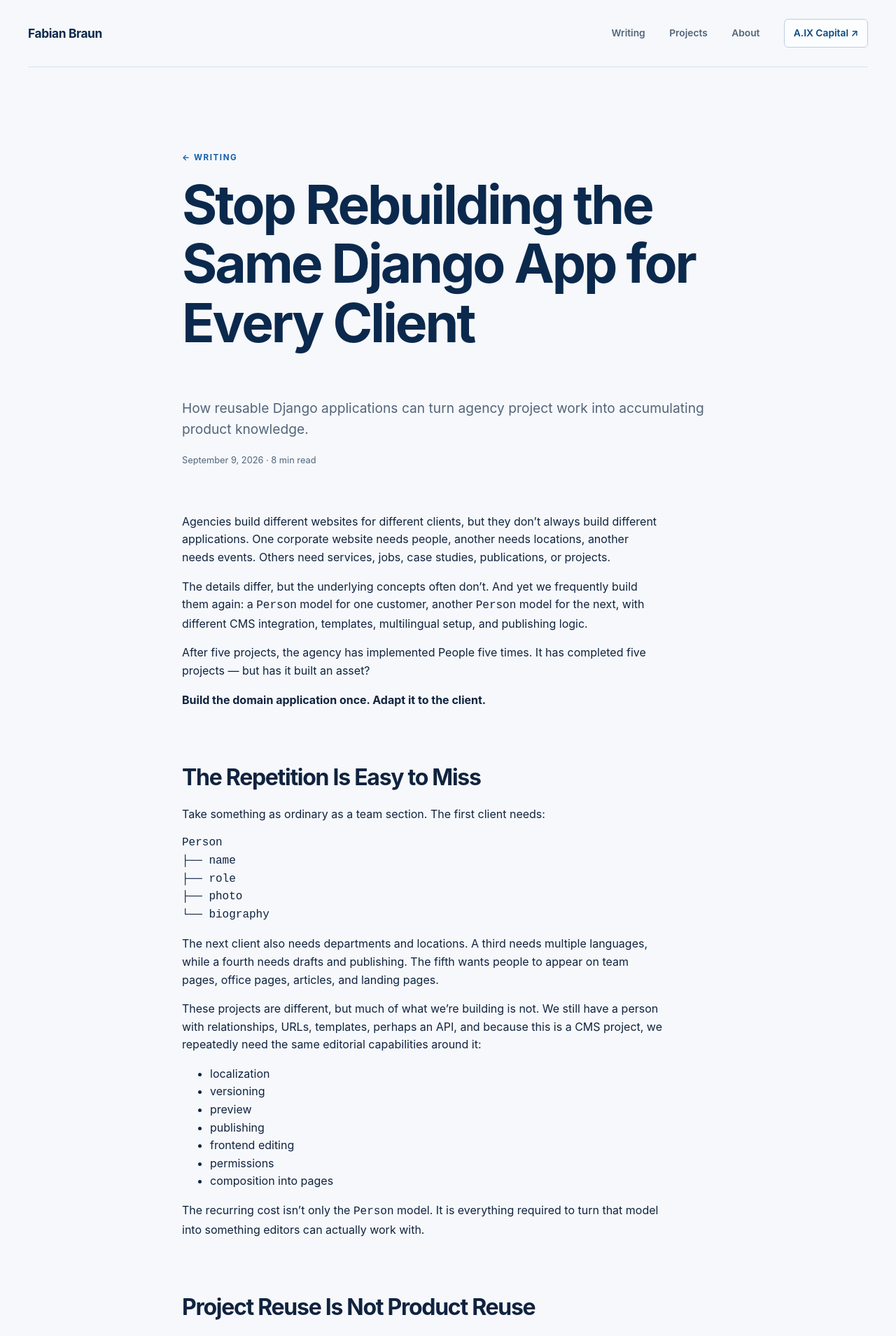
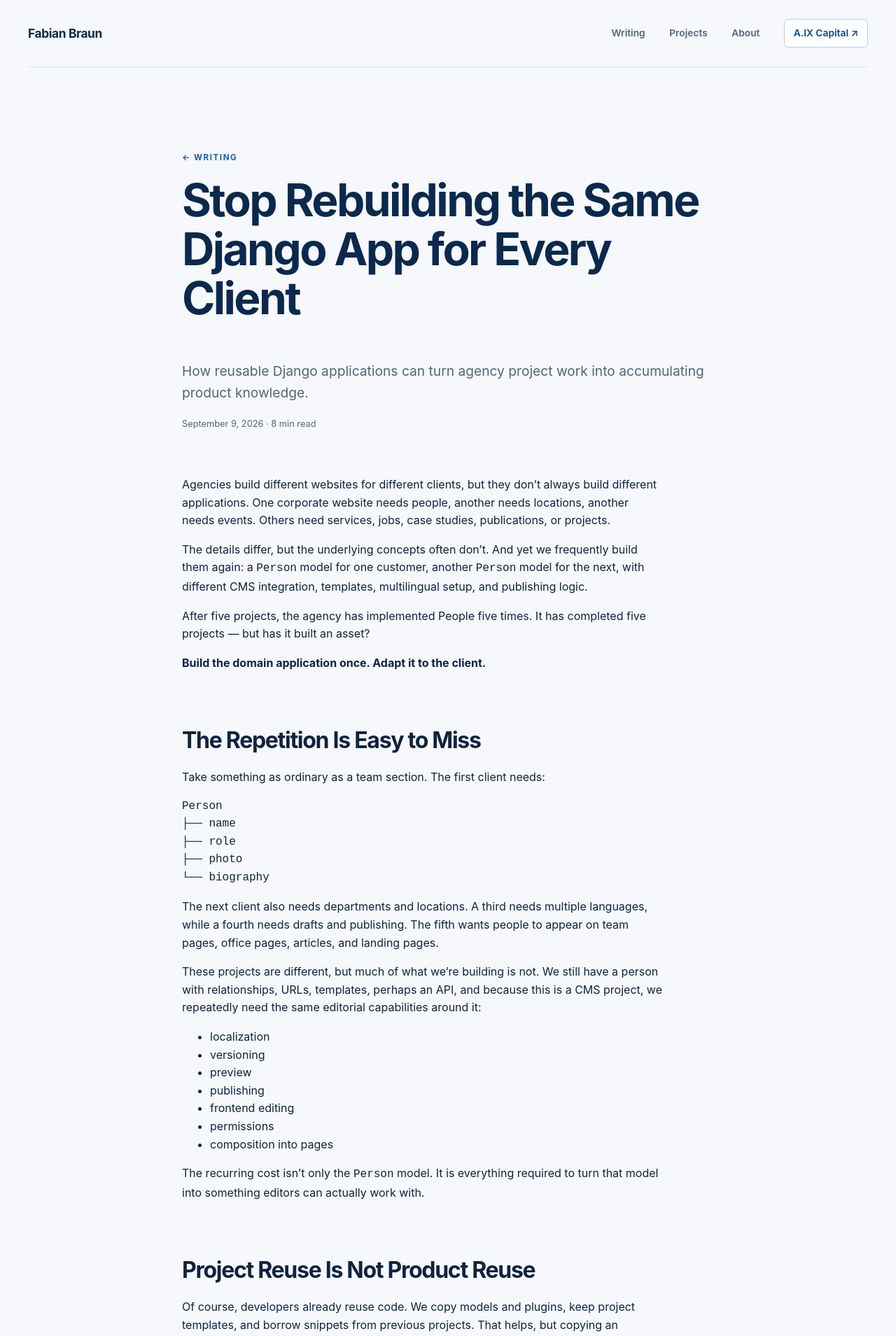
Before and after one commit to fsbraun/fsbraun.github.io, a Jekyll site: the page built from _posts/2026-09-09-stop-rebuilding-apps.md, in a window 1280 px wide. Shown: the top 1909 px of the page at 70% size. Built offline with Jekyll 4.4.1, drawn with Linux system fonts in a browser that asks for light colours.

Commit message:
fix: heading sizes

```diff
--- a/assets/css/style.css
+++ b/assets/css/style.css
@@ -611,7 +611,7 @@ h3 {
 
 .article-header h1 {
   color: var(--navy);
-  font-size: clamp(2.8rem, 6vw, 5rem);
+  font-size: clamp(3rem, 5vw, 5rem);
 }
 
 .article-header .lede {
```
